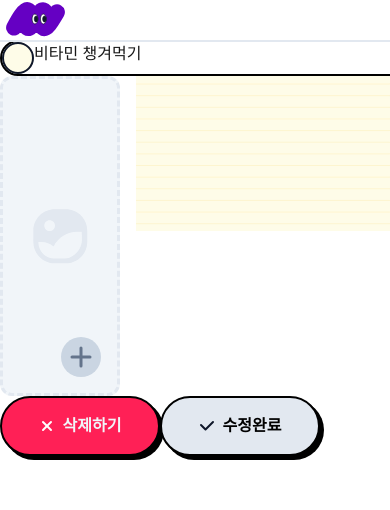
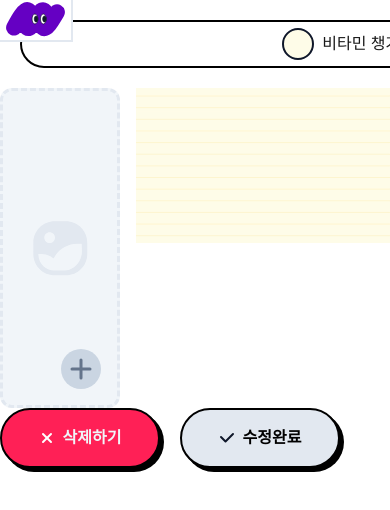
Before and after one commit to suhyeon0111/bootcampTest, a Next.js app in the folder my-app/: page /detail in a window 390 px wide. Shown: the top 510 px of the page. Built offline with nearby package versions, Linux system fonts and the light colour scheme.

Commit message:
fix: header css 수정

```diff
--- a/my-app/src/app/detail/page.tsx
+++ b/my-app/src/app/detail/page.tsx
@@ -9,9 +9,11 @@ export default function detailPage() {
     return (
         <>
             <Header />
+            <div className="flex justify-center min-h-screen bg-slate-100 ">
+                <div className="w-full max-w-5xl  bg-white">
                     {/* 검색창 */}
-            <div className="flex w-2xl rounded-full border-2 border-black">
-                <img src="/img/icon-incomplete.svg" alt="미완료 버튼" />
+                    <div className="flex w-2xl h-12 m-5 gap-2 items-center justify-center rounded-full border-2 border-black">
+                        <img src="/img/icon-incomplete.svg" alt="미완료 버튼" sizes="4" />
                         <p>비타민 챙겨먹기</p>
                         {/* <p>{item.name}</p> */}
                     </div>
@@ -33,7 +35,7 @@ export default function detailPage() {
                     </div>
 
                     {/* 버튼들 */}
-            <div className="flex">
+                    <div className="flex gap-5 ">
                         <button className="flex items-center justify-center gap-2 w-40 h-15 bg-rose-500 gap-2 rounded-full border-2 border-black shadow-[4px_4px_0_0_black] text-slate-100 font-bold">
                             <img src="/img/X.svg" alt="X" />
                             <span>삭제하기</span>
@@ -43,6 +45,8 @@ export default function detailPage() {
                             <span>수정완료</span>
                         </button>
                     </div>
+                </div>
+            </div>
         </>
     )
 }
--- a/my-app/src/components/Header.tsx
+++ b/my-app/src/components/Header.tsx
@@ -1,6 +1,6 @@
 export default function Header() {
     return (
-        <header className="lg:w-full outline-2 outline-[#E2E8F0]">
+        <header className="absolute lg:w-full bg-white outline-2 outline-slate-200">
             <img src="img/Size=Large.svg" alt="logo" className="hidden md:block" />
             <img src="img/Size=Small.svg" alt="mobile_logo" className="block sm:hidden" />
         </header>
```
Lines whose indentation alone changed are shown as unchanged.
